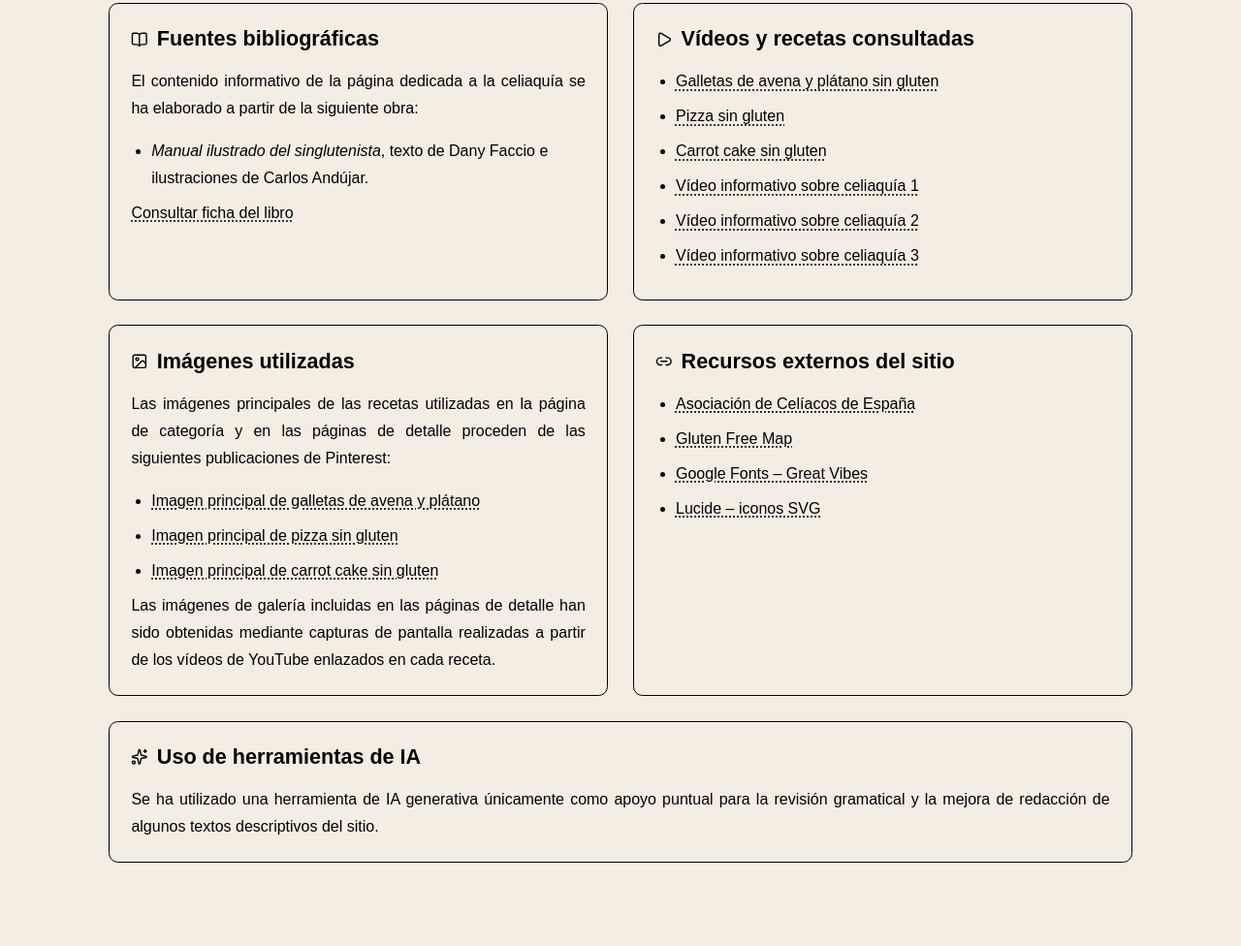
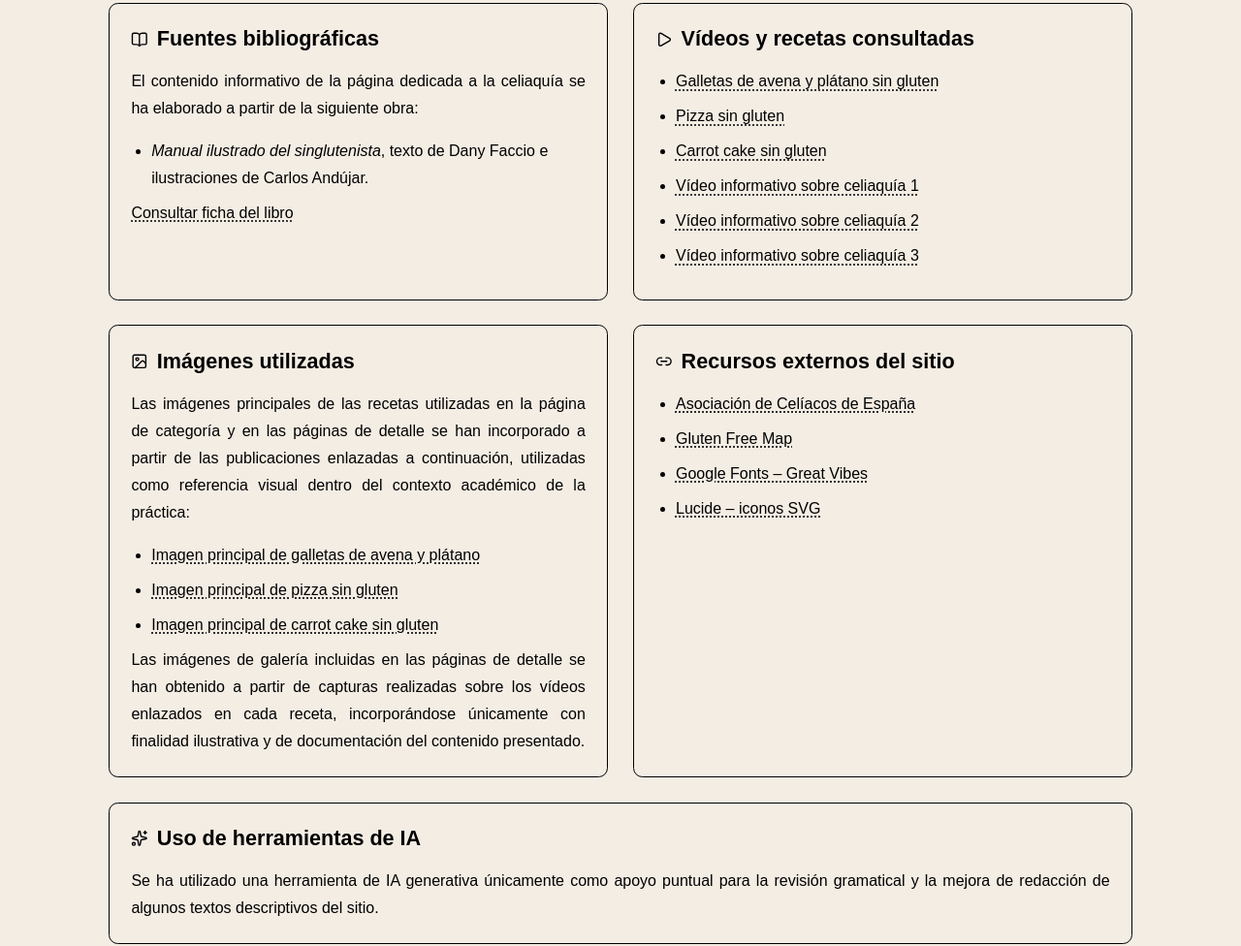
Before and after one commit to itsoctubre/recetas-sin-gluten, a website built with Parcel: page src/links.html in a window 1280 px wide. Shown: the part 346-1322 px from the top of the page at 97% size. Built offline with nearby package versions, Linux system fonts and the light colour scheme.

Commit message:
Final final

```diff
--- a/package.json
+++ b/package.json
@@ -10,6 +10,10 @@
     "parcel:build": "parcel build",
     "clean": "rimraf dist .parcel-cache"
   },
+  "browserslist": [
+    "since 2016",
+    "not dead"
+  ],
   "keywords": [],
   "author": "",
   "license": "ISC",
--- a/src/links.html
+++ b/src/links.html
@@ -136,9 +136,10 @@
             <span>Imágenes utilizadas</span>
           </h2>
           <p class="links-texto">
-            Las imágenes principales de las recetas utilizadas en la página de
-            categoría y en las páginas de detalle proceden de las siguientes
-            publicaciones de Pinterest:
+              Las imágenes principales de las recetas utilizadas en la página de
+              categoría y en las páginas de detalle se han incorporado a partir de las
+              publicaciones enlazadas a continuación, utilizadas como referencia visual
+              dentro del contexto académico de la práctica:
           </p>
           <ul class="links-lista">
             <li>
@@ -173,9 +174,10 @@
             </li>
           </ul>
           <p class="links-texto">
-            Las imágenes de galería incluidas en las páginas de detalle han sido
-            obtenidas mediante capturas de pantalla realizadas a partir de los
-            vídeos de YouTube enlazados en cada receta.
+            Las imágenes de galería incluidas en las páginas de detalle se han obtenido
+            a partir de capturas realizadas sobre los vídeos enlazados en cada receta,
+            incorporándose únicamente con finalidad ilustrativa y de documentación del
+            contenido presentado.
           </p>
         </section>
 
```
Also changed, not shown: src/index.html (+1 -1 lines).
